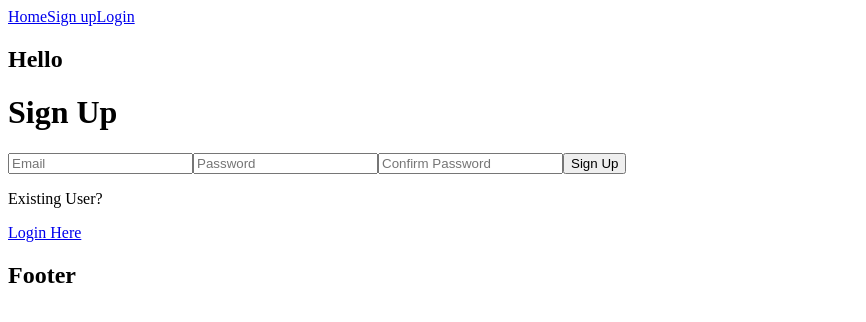
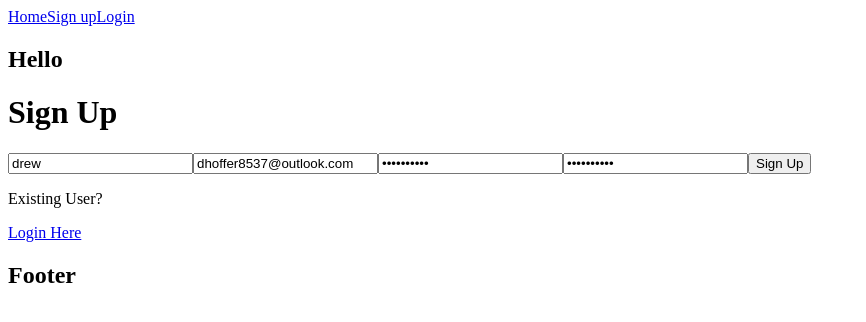
Before and after one commit to drewhoffer/task-manager-app, a Next.js app: page /signup in a window 1280 px wide. Shown: the top 322 px of the page, without its empty margins (0-866 px from the left). Built offline with nearby package versions, Linux system fonts and the light colour scheme.

Commit message:
Futher user auth

```diff
--- a/package.json
+++ b/package.json
@@ -9,6 +9,7 @@
     "eslint:fix": "eslint --fix"
   },
   "dependencies": {
+    "axios": "^0.20.0",
     "bcrypt": "^5.0.0",
     "jsonwebtoken": "^8.5.1",
     "mongoose": "^5.10.9",
--- a/pages/api/signup.js
+++ b/pages/api/signup.js
@@ -13,6 +13,8 @@ export default async (req, res) => {
 	const { name, email, password } = req.body; //for now, later we want avatar
 	try {
 		try {
+			console.log(req.body);
+
 			validateSignup(name, email, password);
 			const user = await User.findOne( { email });
 			//check if they exist
@@ -38,10 +40,13 @@ export default async (req, res) => {
 			res.status(201).json(token);
 		}
 		catch(e) {
+			console.log(e);
 			return res.status(422).send(e);
 		}
 	}
 	catch(e) {
+		console.log(e);
+
 		res.status(500).send("Error signing up user, please try again later.");
 	}
 
--- a/pages/signup.js
+++ b/pages/signup.js
@@ -1,14 +1,57 @@
-
 import Link from "next/link";
+import React from "react";
+import axios from "axios";
+import baseUrl from "../utils/baseUrl";
+import catchErrors from "../utils/catchErrors";
+const INITIAL_USER = {
+	name: "drew",
+	email: "dhoffer8537@outlook.com",
+	password: "1234567890"
+};
 
 export default function SignUp() {
+	const [user, setUser] = React.useState(INITIAL_USER); //initial page user
+	const [error, setError] = React.useState(""); //message from serv
+
+	//Handle any changes to form data
+	function handleChange(event){
+		const {name, value } = event.target;
+		setUser(prevState => ({...prevState, [name]:value}));
+	}
+
+	async function handleSubmit(event) {
+		console.log(name);
+		event.preventDefault();
+		try {
+			const url = `${baseUrl}/api/signup`;
+			const payload = { ...user};
+			const response = await axios.post(url, payload);
+			console.log(response.data);
+		}catch(error) {
+			catchErrors(error, setError);
+		}
+	}
+
 	return (
 		<>
+			<p>{error}</p>
 			<h1>Sign Up</h1>
-			<input type="text" placeholder="Email"/>
-			<input type="password" placeholder="Password"/>
-			<input type="password" placeholder="Confirm Password"/>
-			<button >Sign Up</button>
+			<form onSubmit={handleSubmit}>
+				<input name="name" value={user.name} onChange={handleChange}
+					type="text" placeholder="Name"/>
+
+				<input name="email" value={user.email} onChange={handleChange}
+					type="text" placeholder="Email"/>
+
+				<input name="password" value={user.password} onChange={handleChange}
+					type="password" placeholder="Password"/>
+				<input name="confirm-password" value={user.password} onChange={handleChange}
+					type="password" placeholder="Confirm Password"/>
+
+
+				<button type="submit">Sign Up</button>
+			</form>
+
 			<p>Existing User?</p><Link href="/login"><a> Login Here</a></Link>
 
 		</>
--- /dev/null
+++ b/utils/baseUrl.js
@@ -0,0 +1,4 @@
+const baseUrl = "http://localhost:3000";
+
+
+export default baseUrl;
--- /dev/null
+++ b/utils/catchErrors.js
@@ -0,0 +1,30 @@
+
+//basically here i can set an error message and make this act as a catch all
+//what i can do is link this function up with my setError i have on front end
+//This means that i can handle errors iwth this function to save code time
+function catchErrors (error, displayError) {
+	let errorMessage;
+	if (error.response) {
+		//the request was made and server responded with a
+		//status code not in range of 2XX
+		errorMessage = error.response.data;
+		console.error("Error response", errorMessage);
+
+		//for cloudinary image uploads
+		if (error.response.data.error) {
+			errorMessage =  error.response.data.error.message;
+		}
+	}
+	else if (error.request){
+		//reqquest was made with no response
+		errorMessage = error.request;
+		console.error("Error request", errorMessage);
+	}
+	else {
+		console.error(error.message);
+	}
+	displayError(errorMessage);
+}
+
+
+export default catchErrors;
--- a/utils/validateSignup.js
+++ b/utils/validateSignup.js
@@ -5,7 +5,7 @@ import isLength from "validator/lib/isLength";
 //a string with error if does not meet expectations
 //else returns true
 export default function (name, email, password) {
-	if (isLength(name, { min: 3, max: 25})) {
+	if (!isLength(name, { min: 3, max: 25})) {
 		throw "Name must be 3-25 characters long";
 	}else if (!isLength( password, { min: 5 })){
 		throw "Password must be at least 5 characters long";
```
Also changed, not shown: 1 other file (tests, documents, lock files or other folders).
